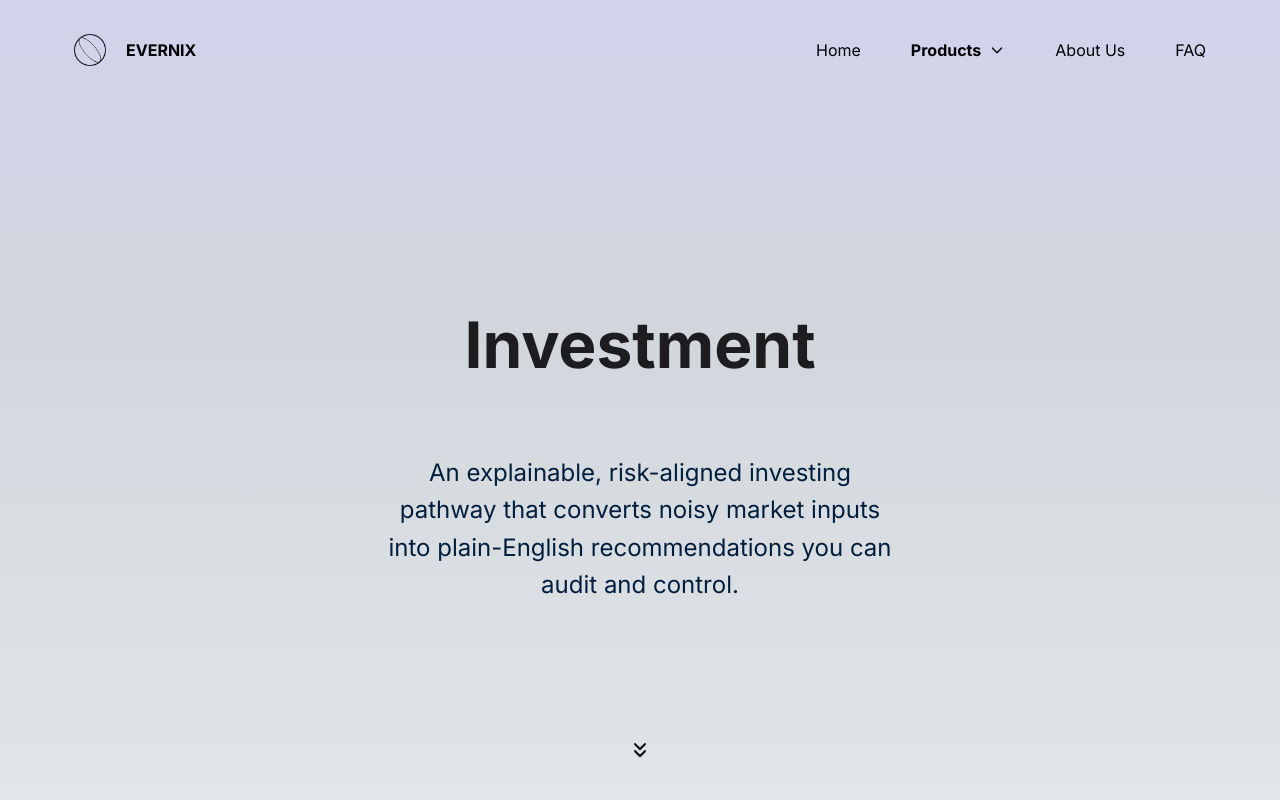
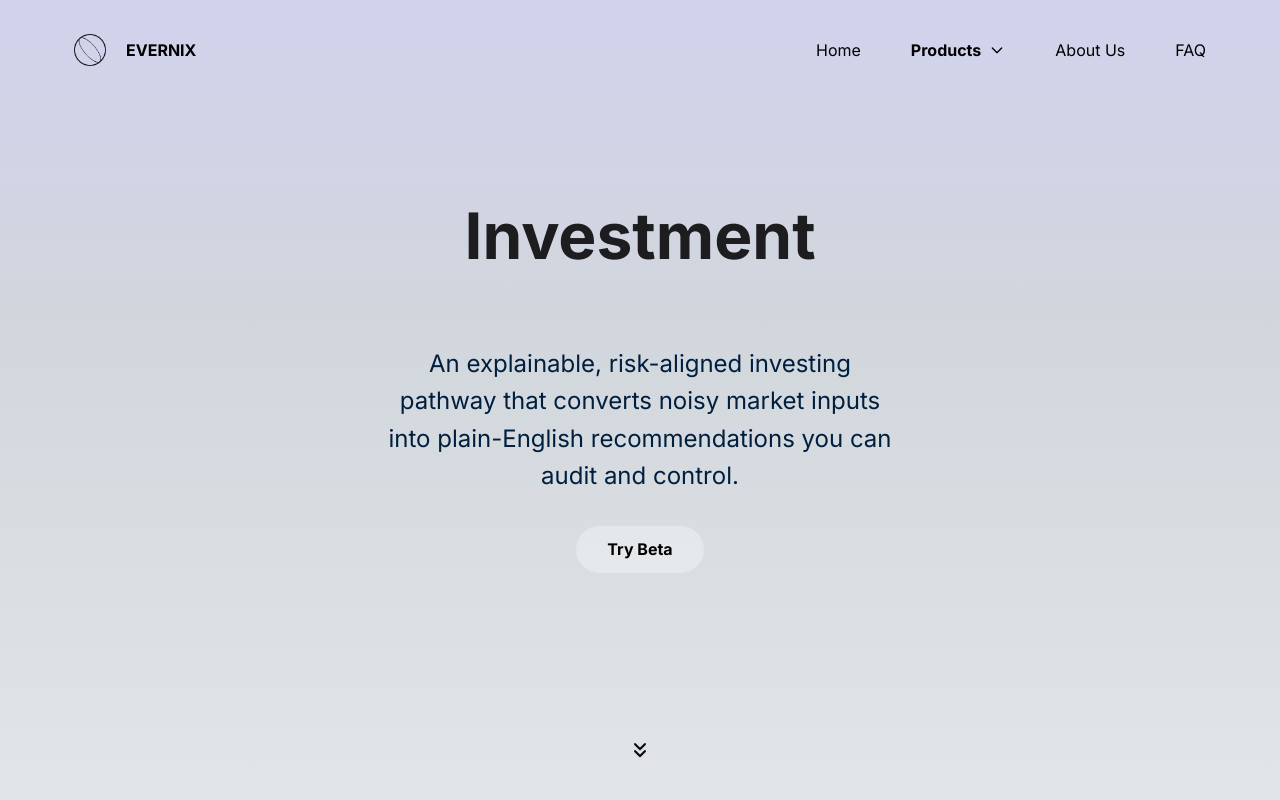
Before and after one commit to 02clarakim/EVERNIX_website, a Next.js app: page /products/investment in a window 1280 px wide. Shown: the top 800 px of the page. Built offline with nearby package versions, Linux system fonts and the light colour scheme.

Commit message:
link investment beta

```diff
--- a/src/app/products/investment/page.js
+++ b/src/app/products/investment/page.js
@@ -189,13 +189,22 @@ export default function Investment() {
           </nav>
 
           {/* Hero Content */}
-          <div className="text-center px-4 sm:px-8 lg:px-0 flex-1 flex flex-col justify-center lg:mt-[209px] lg:flex-none lg:justify-start">
+          <div className="text-center px-4 sm:px-8 lg:px-0 flex-1 flex flex-col justify-center lg:mt-[100px] lg:flex-none lg:justify-start items-center">
             <h1 className="text-[#1D1D1F] text-4xl lg:text-[64px] font-bold font-inter mb-6 lg:mb-[74px]">
               Investment
             </h1>
             <p className="text-[#001F3F] text-lg lg:text-[24px] font-inter max-w-[599px] mx-auto px-10">
               An explainable, risk-aligned investing pathway that converts noisy market inputs into plain-English recommendations you can audit and control.
             </p>
+            <a
+              href="https://evernix-investment.vercel.app"
+              target="_blank"
+              rel="noopener noreferrer"
+              className="bg-[rgba(255,255,255,0.30)] rounded-[30px] px-[4px] py-[12px] text-black font-bold text-sm mt-8 lg:text-[16px] font-inter w-32 text-center"
+            >
+              Try Beta
+            </a>
+
             {/* Scroll Down Arrow */}
             <div className="absolute bottom-16 lg:bottom-8 left-1/2 transform -translate-x-1/2">
               <button
```
